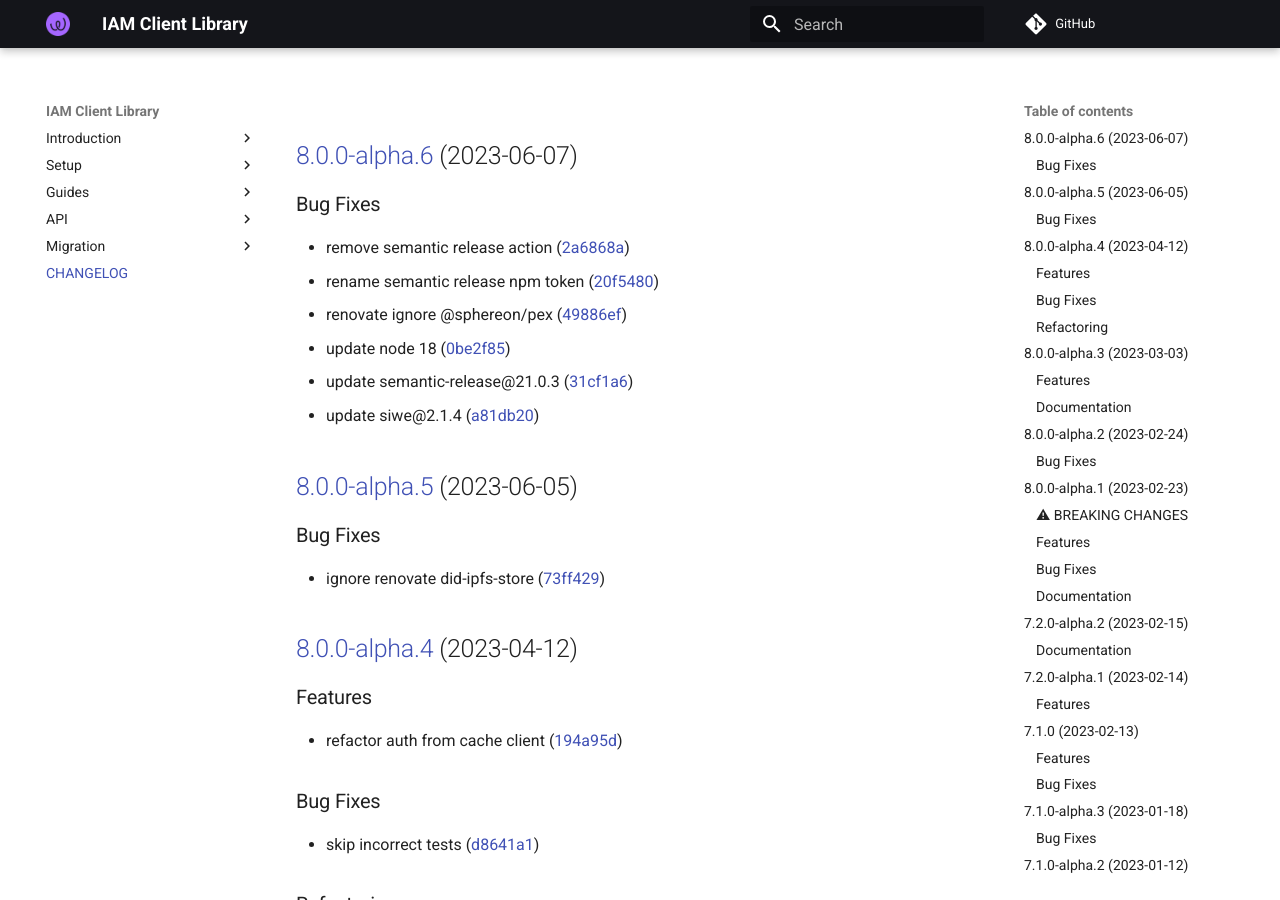
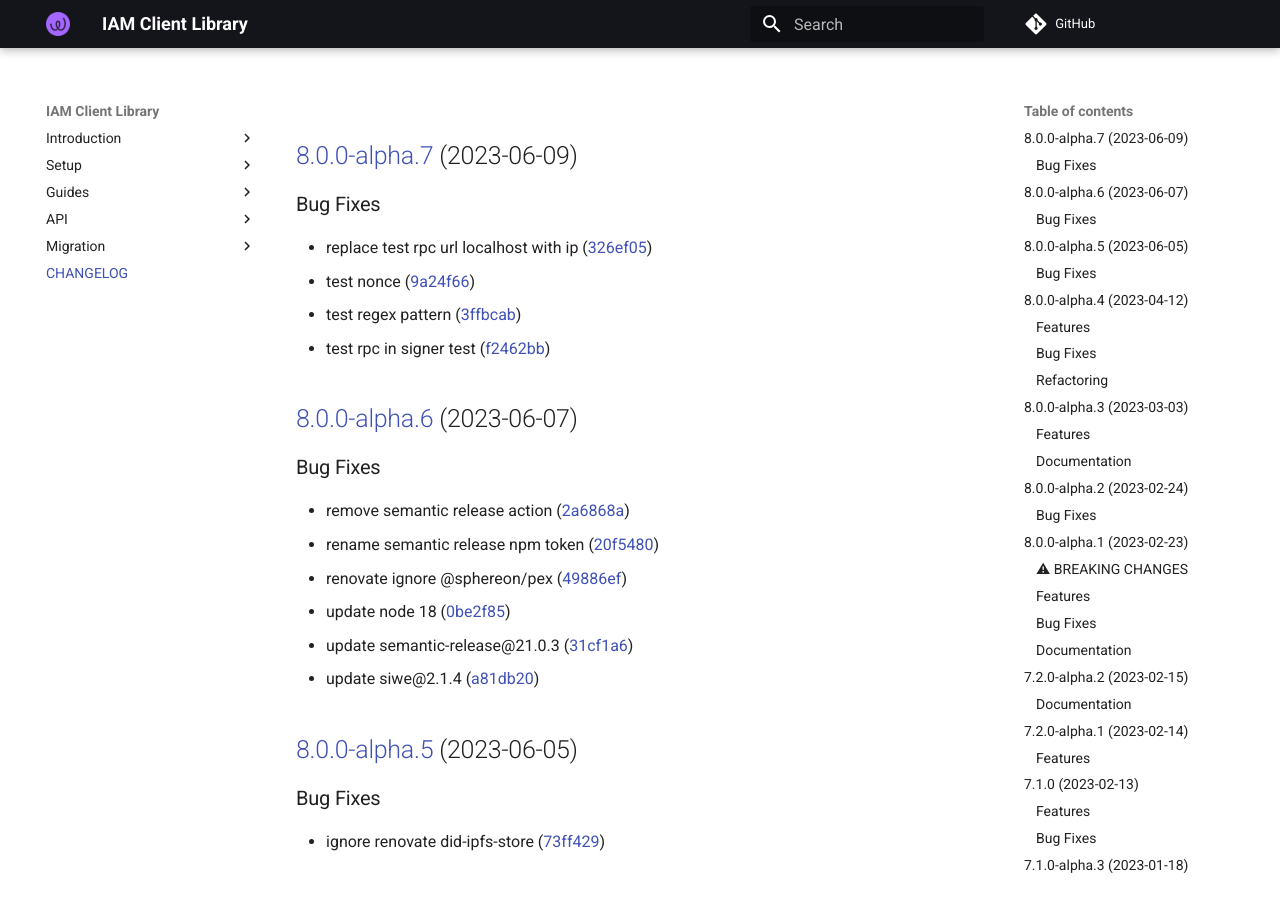
Before and after one commit to energywebfoundation/iam-client-lib, an MkDocs documentation site: the page built from docs/CHANGELOG.md, in a window 1280 px wide and 900 px high. Built offline with MkDocs 1.6.1 and Material for MkDocs 9.7.7, drawn with Linux system fonts in a browser that asks for light colours; comment, search, counter and statistics services are not loaded.

Commit message:
chore(release): 8.0.0-alpha.7 [skip ci]
## [8.0.0-alpha.7](https://github.com/energywebfoundation/iam-client-lib/compare/v8.0.0-alpha.6...v8.0.0-alpha.7) (2023-06-09)

### Bug Fixes

* replace test rpc url localhost with ip ([326ef05](https://github.com/energywebfoundation/iam-client-lib/commit/326ef053f57ed40280ad017e5147f24406344a6b))
* test nonce ([9a24f66](https://github.com/energywebfoundation/iam-client-lib/commit/9a24f66d859b0db38e52c51445570f80db4d578f))
* test regex pattern ([3ffbcab](https://github.com/energywebfoundation/iam-client-lib/commit/3ffbcab11fabbf19e1bba4bcde3a2993700581b2))
* test rpc in signer test ([f2462bb](https://github.com/energywebfoundation/iam-client-lib/commit/f2462bbe464aedf637c1a2006148b26770aa61b4))

```diff
--- a/docs/CHANGELOG.md
+++ b/docs/CHANGELOG.md
@@ -1,3 +1,13 @@
+## [8.0.0-alpha.7](https://github.com/energywebfoundation/iam-client-lib/compare/v8.0.0-alpha.6...v8.0.0-alpha.7) (2023-06-09)
+
+
+### Bug Fixes
+
+* replace test rpc url localhost with ip ([326ef05](https://github.com/energywebfoundation/iam-client-lib/commit/326ef053f57ed40280ad017e5147f24406344a6b))
+* test nonce ([9a24f66](https://github.com/energywebfoundation/iam-client-lib/commit/9a24f66d859b0db38e52c51445570f80db4d578f))
+* test regex pattern ([3ffbcab](https://github.com/energywebfoundation/iam-client-lib/commit/3ffbcab11fabbf19e1bba4bcde3a2993700581b2))
+* test rpc in signer test ([f2462bb](https://github.com/energywebfoundation/iam-client-lib/commit/f2462bbe464aedf637c1a2006148b26770aa61b4))
+
 ## [8.0.0-alpha.6](https://github.com/energywebfoundation/iam-client-lib/compare/v8.0.0-alpha.5...v8.0.0-alpha.6) (2023-06-07)
 
 
--- a/package.json
+++ b/package.json
@@ -1,6 +1,6 @@
 {
   "name": "iam-client-lib",
-  "version": "8.0.0-alpha.6",
+  "version": "8.0.0-alpha.7",
   "description": "Library for Decentralized Identity and Access Management",
   "main": "lib/index.js",
   "module": "lib.esm/index.js",
```
